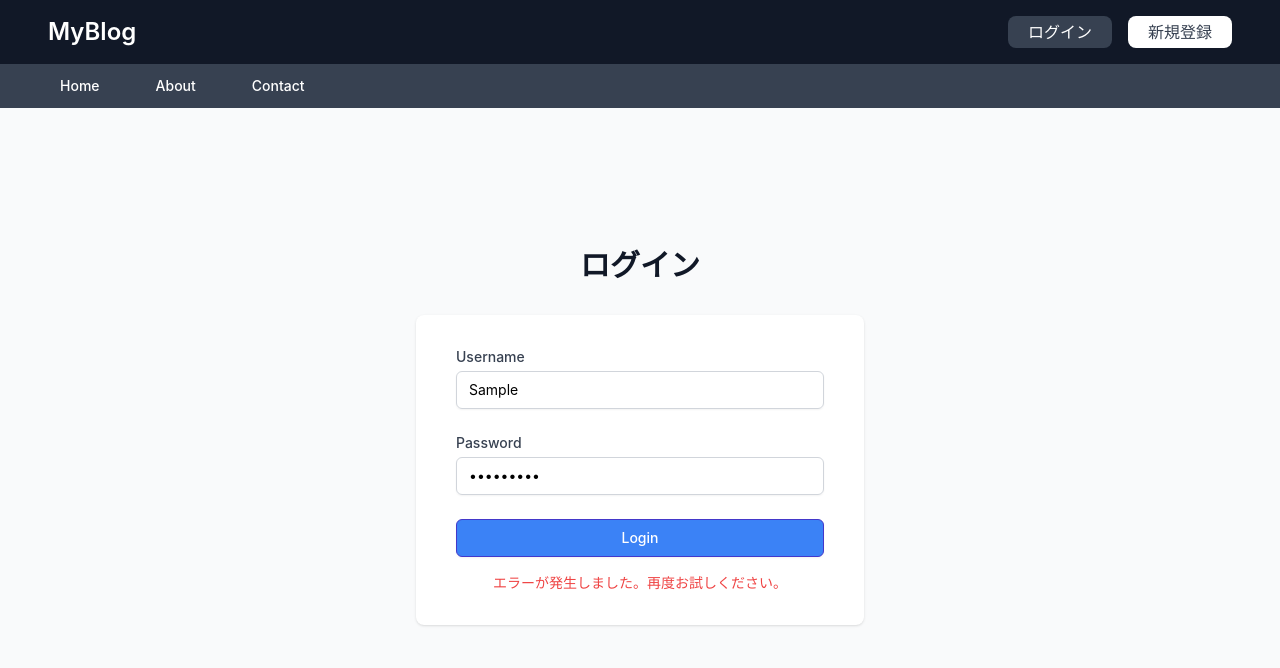
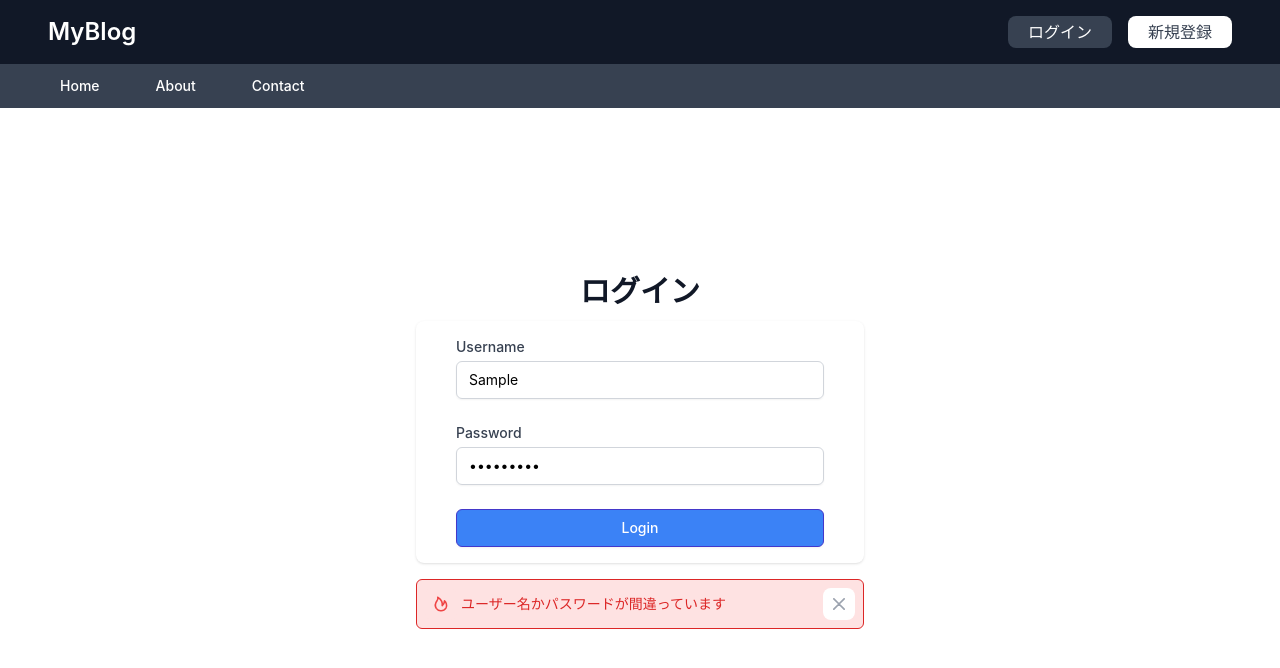
Before and after one commit to MrTetsuTetsu/blogApp, a React (Create React App) app in the folder frontend/: page /customer/login in a window 1280 px wide. Both pictures are taken after typing "Sample", "Sample123" into the empty fields and a click on the button "Login". Shown: the top 668 px of the page. Built offline with nearby package versions, Linux system fonts and the light colour scheme; no server answers.

Commit message:
Update LoginForms.js

```diff
--- a/frontend/src/components/Customer/LoginForms.js
+++ b/frontend/src/components/Customer/LoginForms.js
@@ -1,11 +1,13 @@
-import { useState } from 'react';
+import React, { useState } from 'react';
 import { useNavigate } from 'react-router-dom';
 import { useAuth } from '../../hooks/AuthContext';
 
 const LoginForm = () => {
     const [username, setUsername] = useState('');
     const [password, setPassword] = useState('');
-    const [message, setMessage] = useState('');
+    const [message, setMessage] = useState(null);
+    const [messageStatus, setMessageStatus] = useState('');
+    const [showMessage, setShowMessage] = useState(false);
     const navigate = useNavigate();
     const { login } = useAuth();
 
@@ -15,22 +17,27 @@ const LoginForm = () => {
             await login(username, password);
             navigate('/');
         } catch (error) {
-            console.error('Login error:', error);
-            const errorMessage = error.response && error.response.data && error.response.data.error
-                ? error.response.data.error
-                : 'エラーが発生しました。再度お試しください。';
-            setMessage(errorMessage);
+            setMessage('ユーザー名かパスワードが間違っています');
+            setMessageStatus('error');
+            setShowMessage(false); // メッセージを一旦非表示に
+            setTimeout(() => setShowMessage(true), 100); // 少し遅らせて再表示
         }
     };
 
+    const handleDeleteMessage = () => {
+        setMessage(null);
+        setMessageStatus(null);
+        setShowMessage(false);
+    };
+
     return (
-        <div className="min-h-screen bg-gray-50 flex flex-col justify-center py-12 sm:px-6 lg:px-8 px-6">
+        <div className=" min-h-screen translate-y-2 bg-white flex flex-col justify-center sm:px-6 lg:px-8 px-6">
             <div className="sm:mx-auto sm:w-full sm:max-w-md">
-                <h1 className="mt-6 text-center text-3xl leading-9 font-extrabold text-gray-900 pt-12">ログイン</h1>
+                <h1 className="text-center text-3xl leading-9 font-extrabold text-gray-900 mt-5">ログイン</h1>
             </div>
 
-            <div className="mt-8 sm:mx-auto sm:w-full sm:max-w-md">
-                <div className="bg-white py-8 px-4 shadow sm:rounded-lg sm:px-10">
+            <div className="mt-3 sm:mx-auto sm:w-full sm:max-w-md relative">
+                <div className="bg-white py-4 px-4 shadow sm:rounded-lg sm:px-10">
                     <form onSubmit={handleSubmit}>
                         <div>
                             <label className="block text-sm font-medium leading-5 text-gray-700">Username</label>
@@ -73,8 +80,30 @@ const LoginForm = () => {
                             </span>
                         </div>
                     </form>
-                    {message && <p className="mt-4 text-center text-sm text-red-500">{message}</p>}
                 </div>
+                {showMessage && message && (
+                    <div id="toast-default" className={`absolute flex left-1/2 transform -translate-x-1/2 w-full items-center mt-4 z-50 ${messageStatus === 'success' ? 'text-green-600 bg-green-100' : 'text-red-600 bg-red-100'} animate-fadeInExpand p-2 rounded-md border ${messageStatus === 'success' ? 'border-green-600' : 'border-red-600'}`} role="alert">
+                        <div className={`inline-flex items-center justify-center flex-shrink-0 w-8 h-8 rounded-lg ${messageStatus === 'success' ? 'text-green-500 bg-green-100' : 'text-red-500 bg-red-100'}`}>
+                            {messageStatus === 'success' ? (
+                                <svg className="w-4 h-4" aria-hidden="true" xmlns="http://www.w3.org/2000/svg" fill="none" viewBox="0 0 24 24" stroke="currentColor">
+                                    <path strokeLinecap="round" strokeLinejoin="round" strokeWidth="2" d="M5 13l4 4L19 7" />
+                                </svg>
+                            ) : (
+                                <svg className="w-4 h-4" aria-hidden="true" xmlns="http://www.w3.org/2000/svg" fill="none" viewBox="0 0 18 20">
+                                    <path stroke="currentColor" strokeLinecap="round" strokeLinejoin="round" strokeWidth="2" d="M15.147 15.085a7.159 7.159 0 0 1-6.189 3.307A6.713 6.713 0 0 1 3.1 15.444c-2.679-4.513.287-8.737.888-9.548A4.373 4.373 0 0 0 5 1.608c1.287.953 6.445 3.218 5.537 10.5 1.5-1.122 2.706-3.01 2.853-6.14 1.433 1.049 3.993 5.395 1.757 9.117Z"/>
+                                </svg>
+                            )}
+                            <span className="sr-only">{messageStatus === 'success' ? 'Check icon' : 'Fire icon'}</span>
+                        </div>
+                        <div className="ms-1 text-sm font-normal">{message}</div>
+                        <button type="button" onClick={handleDeleteMessage} className="ms-auto -my-1.5 bg-white text-gray-400 hover:text-gray-900 rounded-lg focus:ring-2 focus:ring-gray-300 p-1.5 hover:bg-gray-100 inline-flex items-center justify-center h-8 w-8 dark:text-gray-500 dark:hover:text-white dark:bg-gray-800 dark:hover:bg-gray-700" data-dismiss-target="#toast-default" aria-label="Close">
+                            <span className="sr-only">Close</span>
+                            <svg className="w-3 h-3" aria-hidden="true" xmlns="http://www.w3.org/2000/svg" fill="none" viewBox="0 0 14 14">
+                                <path stroke="currentColor" strokeLinecap="round" strokeLinejoin="round" strokeWidth="2" d="m1 1 6 6m0 0 6 6M7 7l6-6M7 7l-6 6"/>
+                            </svg>
+                        </button>
+                    </div>
+                )}
             </div>
         </div>
     );
```
